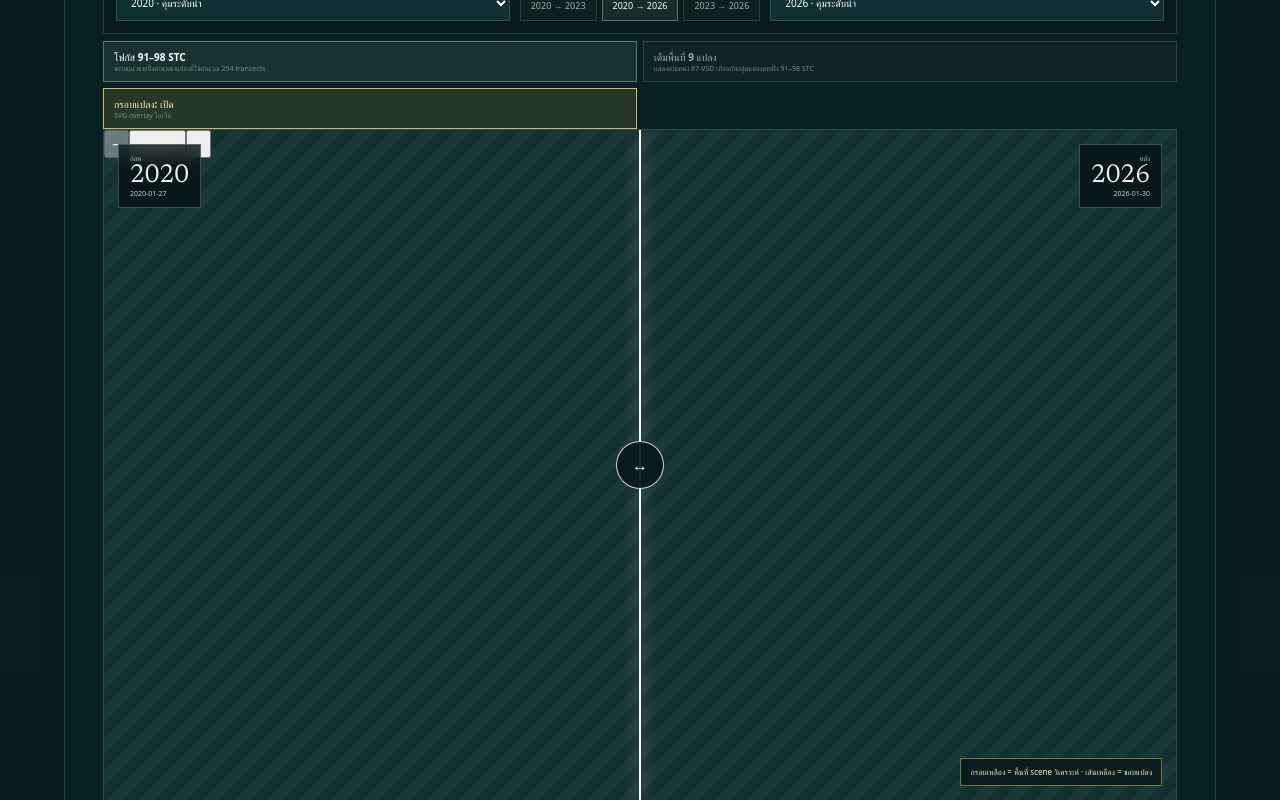
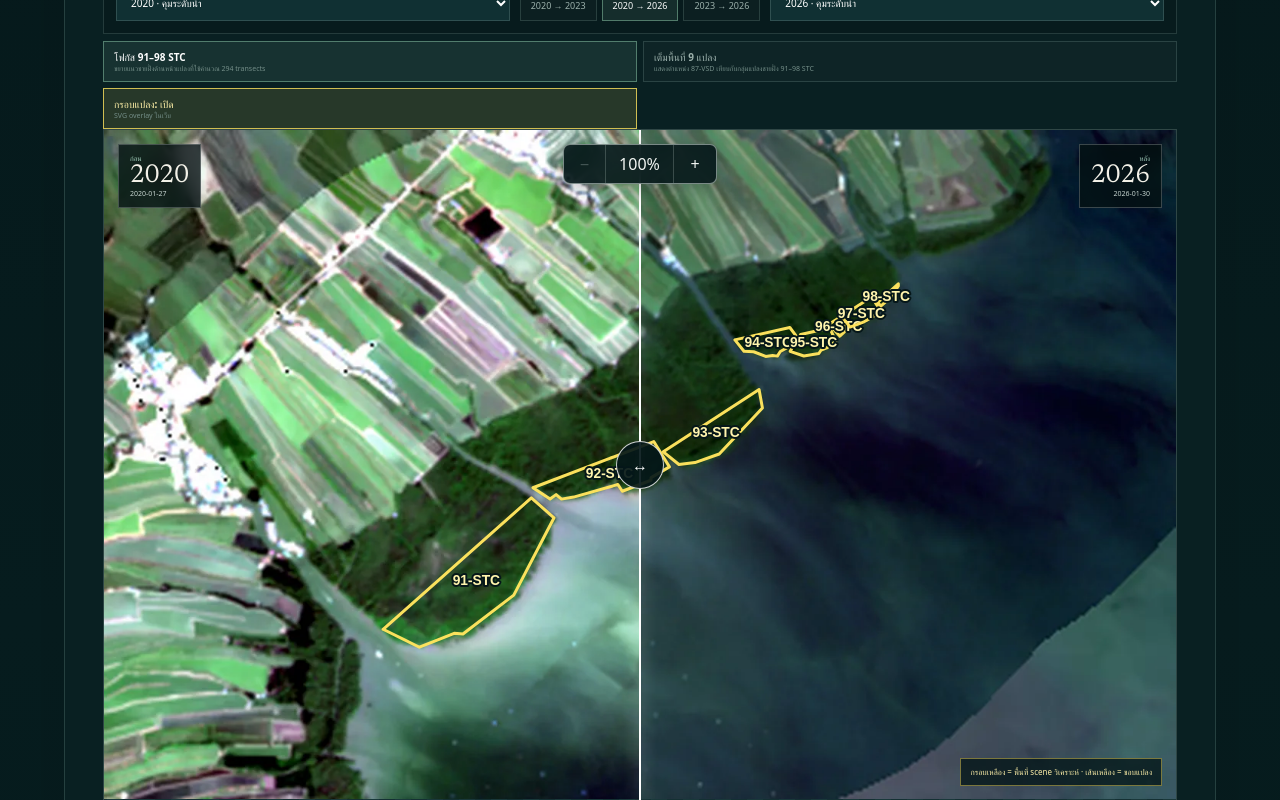
Before and after one commit to saratchai1/corrosion, a React (Vite) app in the folder web/: page / in a window 1280 px wide. Shown: the part 1160-1960 px from the top of the page. Built offline with nearby package versions, Linux system fonts and the light colour scheme; a web font is replaced by a local one.

Commit message:
style: add zoom controls and synchronized image layers

```diff
--- a/web/src/plotOverlay.css
+++ b/web/src/plotOverlay.css
@@ -1,5 +1,42 @@
 .spectral-swipe-stage {
   position: relative;
+}
+
+.spectral-zoom-layer,
+.spectral-before-clip {
+  position: absolute;
+  inset: 0;
+  width: 100%;
+  height: 100%;
+  pointer-events: none;
+  user-select: none;
+}
+
+.spectral-zoom-layer {
+  transform: scale(1);
+  transform-origin: 50% 50%;
+  transition: transform 160ms ease-out;
+  will-change: transform;
+}
+
+.spectral-zoom-layer-after {
+  z-index: 1;
+}
+
+.spectral-before-clip {
+  z-index: 2;
+  overflow: hidden;
+}
+
+.spectral-zoom-layer-before {
+  z-index: 2;
+}
+
+.spectral-zoom-layer > img {
+  position: absolute;
+  inset: 0;
+  width: 100%;
+  height: 100%;
 }
 
 .spectral-web-map-overlay {
@@ -8,7 +45,7 @@
   inset: 0;
   width: 100%;
   height: 100%;
-  object-fit: fill;
+  object-fit: fill !important;
   pointer-events: none;
   user-select: none;
 }
@@ -49,8 +86,78 @@
   color: #fff0a8;
 }
 
+.spectral-zoom-controls {
+  position: absolute;
+  z-index: 14;
+  top: 14px;
+  left: 50%;
+  display: grid;
+  grid-template-columns: 42px minmax(68px, auto) 42px;
+  align-items: stretch;
+  overflow: hidden;
+  border: 1px solid rgba(229, 242, 236, 0.5);
+  border-radius: 7px;
+  background: rgba(5, 23, 25, 0.9);
+  box-shadow: 0 5px 18px rgba(0, 0, 0, 0.22);
+  backdrop-filter: blur(10px);
+  transform: translateX(-50%);
+  pointer-events: auto;
+}
+
+.spectral-zoom-controls button {
+  min-height: 38px;
+  border: 0;
+  border-right: 1px solid rgba(229, 242, 236, 0.2);
+  color: #f2f6f3;
+  background: transparent;
+  cursor: pointer;
+}
+
+.spectral-zoom-controls button:last-child {
+  border-right: 0;
+}
+
+.spectral-zoom-controls button:hover:not(:disabled),
+.spectral-zoom-controls button:focus-visible {
+  color: #071b1d;
+  background: #bce5d1;
+  outline: none;
+}
+
+.spectral-zoom-controls button:disabled {
+  color: rgba(214, 228, 223, 0.28);
+  cursor: default;
+}
+
+.spectral-zoom-button {
+  font-size: 22px;
+  line-height: 1;
+}
+
+.spectral-zoom-reset {
+  padding: 0 10px;
+  font-size: 10px;
+  font-variant-numeric: tabular-nums;
+  white-space: nowrap;
+}
+
+@media (prefers-reduced-motion: reduce) {
+  .spectral-zoom-layer {
+    transition: none;
+  }
+}
+
 @media (max-width: 700px) {
   .spectral-overlay-toggle {
     min-width: 120px;
   }
+
+  .spectral-zoom-controls {
+    top: 9px;
+    grid-template-columns: 38px minmax(60px, auto) 38px;
+  }
+
+  .spectral-zoom-controls button {
+    min-height: 36px;
+  }
 }
```
